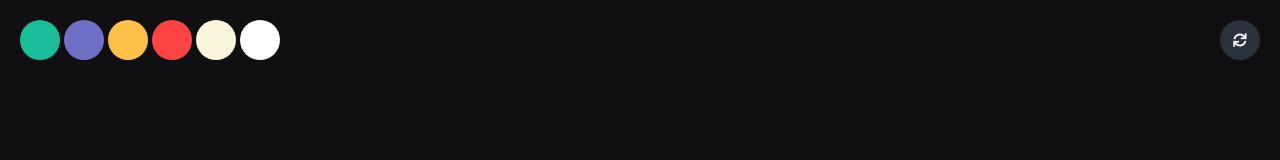
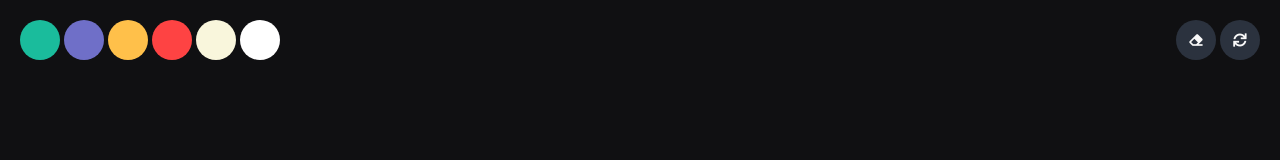
Before and after one commit to octoi/drawing-app, a plain HTML site: page index.html in a window 1280 px wide. Drawn offline with Linux system fonts and the light colour scheme.

Commit message:
added eraser feature

```diff
--- a/index.html
+++ b/index.html
@@ -21,6 +21,9 @@
             <button data-color="#FFF" class="btn white"></button>
         </div>
         <div>
+            <button data-color="#101012" class="btn">
+                <i class="fas fa-eraser"></i>
+            </button>
             <button id="btn-refresh" class="btn">
                 <i class="fas fa-sync"></i>
             </button>
```
